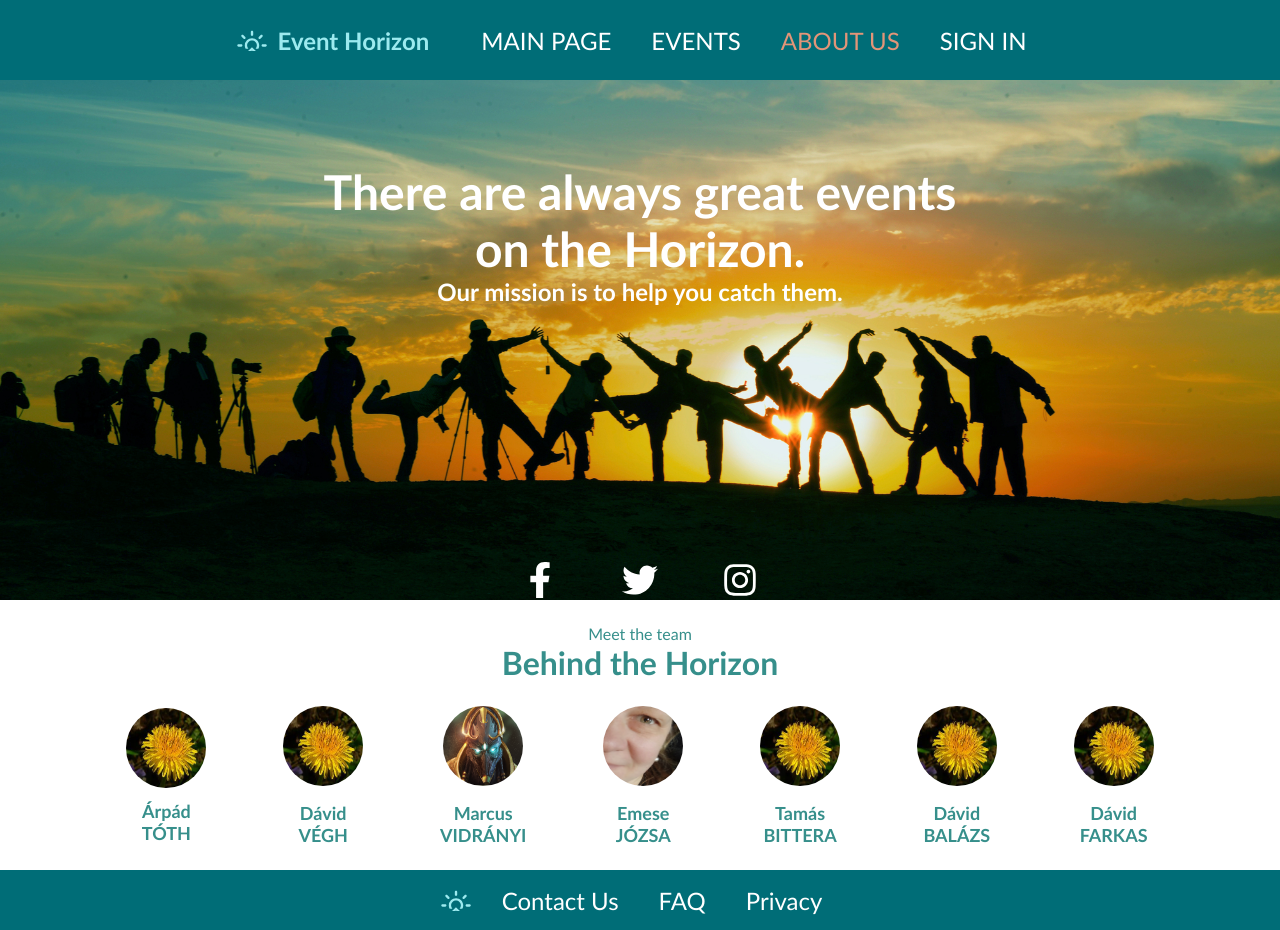
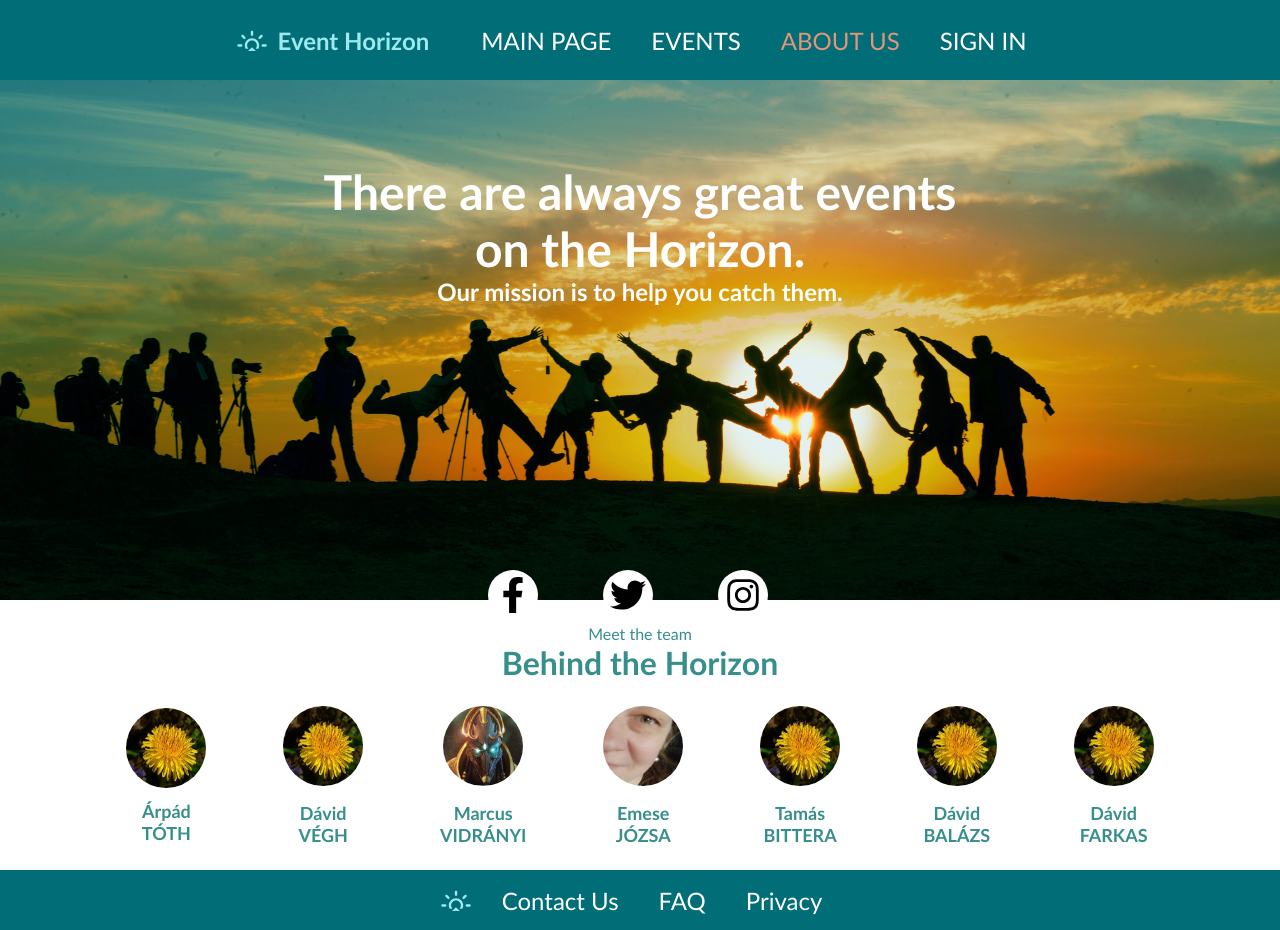
Before and after one commit to Arpadtoth100/EventHorizon, a React (Create React App) app: page /about in a window 1280 px wide. Built offline with nearby package versions, Linux system fonts and the light colour scheme; no server answers.

Commit message:
aboutus icon hover

```diff
--- a/src/App.css
+++ b/src/App.css
@@ -781,6 +781,52 @@ form h2 {
   margin-top: 10px;
 }
 
+.about_iconcontainer{
+  display: flex;
+  gap: 50px;
+  justify-content: center;
+  align-items: center;
+  transform: translate(-50%, -50%);
+  width: 50px;
+  height: 50px;
+  background: white;
+  color: black;
+  border-radius: 50%;
+  place-items: center;
+  transition: 0.5s;
+  border: none;
+  margin-top: 25px;
+}
+
+.about_icons{
+  display: flex;
+  gap: 65px;
+  justify-content: center;
+  align-items: center;
+  margin-top:33vh;
+  margin-left: 25px;
+}
+
+.about_iconcontainer:before {
+  content: "";
+  position: absolute;
+  width: 0%;
+  height: 0%;
+  border-radius: 50%;
+  background: black;
+  z-index: -1;
+  transition: 0.5s;
+}
+
+.about_iconcontainer:hover {
+  color: white;
+}
+
+.about_iconcontainer:hover:before {
+  width: calc(100% - 5px);
+  height: calc(100% - 5px);
+}
+
 .mp_iconcontainer{
   display: flex;
   gap: 50px;
--- a/src/components/Header/AboutUs.js
+++ b/src/components/Header/AboutUs.js
@@ -8,26 +8,7 @@ function AboutUs() {
   return (
     <>
       <div>
-        {/* <div className="videomain">
-          <video className="video" src={videoBg3} autoPlay loop muted />
-          <div className="title">
-            <h1>There are always great events</h1>
-            <h1>on the Horizon.</h1>
-            <p>Our mission is to help you catch them.</p>
-            <span className="followus">
-              <div className="icon">
-                <FaFacebookF size={'2em'} />
-              </div>
-              <div className="icon">
-                <FaTwitter size={'2em'} />
-              </div>
-              <div className="icon">
-                <FaInstagram size={'2em'} />{' '}
-              </div>
-            </span>
-          </div>
-        </div> */}
-        <div div className="aboutus-hero">
+      <div div className="aboutus-hero">
           <div className="aboutus-hero-img-wrapper">
             <img
               className="aboutus-hero-img"
@@ -38,14 +19,14 @@ function AboutUs() {
             <h1>There are always great events</h1>
           <h1>on the Horizon.</h1>
           <p>Our mission is to help you catch them.</p>
-          <span className="followus">
-            <div className="icon">
+          <span className="about_icons">
+            <div className='about_iconcontainer'>
               <FaFacebookF size={'1.5em'} />
             </div>
-            <div className="icon">
+            <div className='about_iconcontainer'>
               <FaTwitter size={'1.5em'} />
             </div>
-            <div className="icon">
+            <div className='about_iconcontainer'>
               <FaInstagram size={'1.5em'} />{' '}
             </div>
           </span>
```
